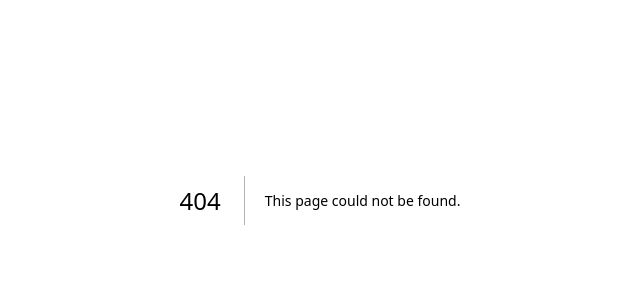
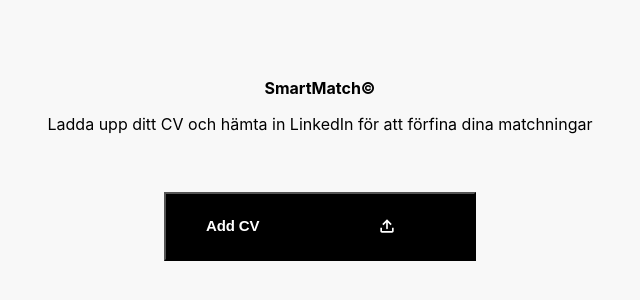
Before and after one commit to alisiia2601/microsoftproject, a Next.js app: page /SmartMatch in a window 1280 px wide. Before the commit this address had no page. Shown: the part 200-500 px from the top of the page, without its empty margins (320-960 px from the left). Built offline with nearby package versions, Linux system fonts and the light colour scheme.

Commit message:
fileupload added

```diff
--- /dev/null
+++ b/app/SmartMatch/page.jsx
@@ -0,0 +1,10 @@
+import React from 'react'
+import SmartMatch from '@/app/components/smartmatch/SmartMatch'
+
+export default function page() {
+  return (
+    <div>
+        <SmartMatch />
+    </div>
+  )
+}
--- /dev/null
+++ b/app/components/smartmatch/SmartMatch.jsx
@@ -0,0 +1,25 @@
+'use client'
+import {useState} from 'react'
+import styles from '../smartmatch/SmartMatch.module.css'
+import UploadCV from './UploadCV'
+
+export default function SmartMatch() {
+  const [files,setFiles] = useState([{
+    name:'myFile.pdf'
+  }])
+  const removeFile =(filename)=>{
+      setFiles(files.filter(file=>file.name !== filename))
+  }
+ console.log(files)
+  return (
+    <div className={styles.mainContent}>
+        <h1>SmartMatch©</h1>
+        <p>
+           Ladda upp ditt CV och hämta in LinkedIn för att förfina dina matchningar
+        </p>
+        <div>
+          <UploadCV files={files} setFiles={setFiles} removeFile={removeFile}/>
+        </div>
+    </div>
+  )
+}
--- /dev/null
+++ b/app/components/smartmatch/SmartMatch.module.css
@@ -0,0 +1,47 @@
+.mainContent{
+    display:flex;
+    flex-direction: column;
+    align-items: center;
+    justify-content:center;
+    width: 100vw;
+    height: 100vh;
+    color: #000;
+}
+.buttons{
+    display: flex;
+    flex-direction: column;
+    justify-content: center;
+    align-items: center;
+    margin: 40px;
+}
+.buttons button{
+    margin:20px;
+}
+.mainContent h1{
+    margin-bottom: 20px;
+}
+.mainContent p{
+    text-align: center;
+    margin: 0px 40px;
+}
+.buttons .button1{
+    display: flex;
+    align-items: center;
+    align-content: center;
+    justify-content: center;
+    background-color: #000;
+    color: #ffff;
+    width: 312px;
+    height: 69px;
+}
+.button1 p{
+    font-weight: 600;
+    font-size: 15px;
+    line-height: 18px;
+    letter-spacing: -0.01em;
+
+}
+.buttons input{
+   position: absolute;
+   opacity: 0;
+}
--- /dev/null
+++ b/app/components/smartmatch/UploadCV.jsx
@@ -0,0 +1,30 @@
+import React from 'react'
+import styles from '../smartmatch/SmartMatch.module.css'
+import {CgSoftwareUpload} from 'react-icons/cg'
+
+
+export default function UploadCV(files,setFiles,removeFile) {
+  const uploadCV = (e) =>{
+    const file = e.target.files[0]
+    file.isUpLoading = true;
+
+ console.log(file)
+//   const formData = new formData()
+//   formData.append(
+//       file
+//   )
+}
+  return (
+    <div>
+         <div className={styles.buttons}>
+          <input type='file' className={styles.fileInput} placeholder='file'
+          onChange={uploadCV}
+          />
+          <button className={styles.button1}>
+            <p>Add CV</p>
+            <CgSoftwareUpload size={20}/>
+          </button>
+        </div>
+    </div>
+  )
+}
```
